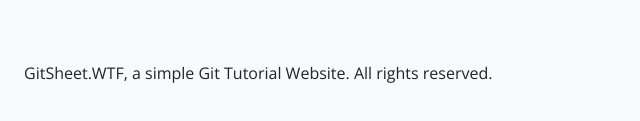
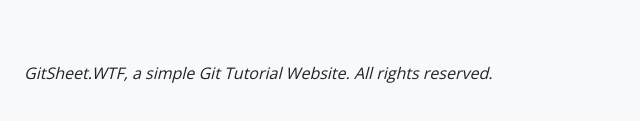
Before and after one commit to ThunderXBlitZ/GitSheet.wtf, a website: page index.html in a window 1280 px wide. Shown: the part 4090-4211 px from the top of the page, 0-640 px from the left. Drawn offline with nearby package versions, Linux system fonts and the light colour scheme; some packages are replaced by stand-ins of ours; a script that the page names is missing.

Commit message:
regenerate index.html

```diff
--- a/index.html
+++ b/index.html
@@ -444,7 +444,8 @@
     </section>
   </article>
   <footer>
-    <p>GitSheet.WTF, a simple Git Tutorial Website. All rights reserved.</p>
+    <p><i>GitSheet.WTF, a simple Git Tutorial Website. All rights reserved.</i>
+    </p>
   </footer>
 </body>
 
```
